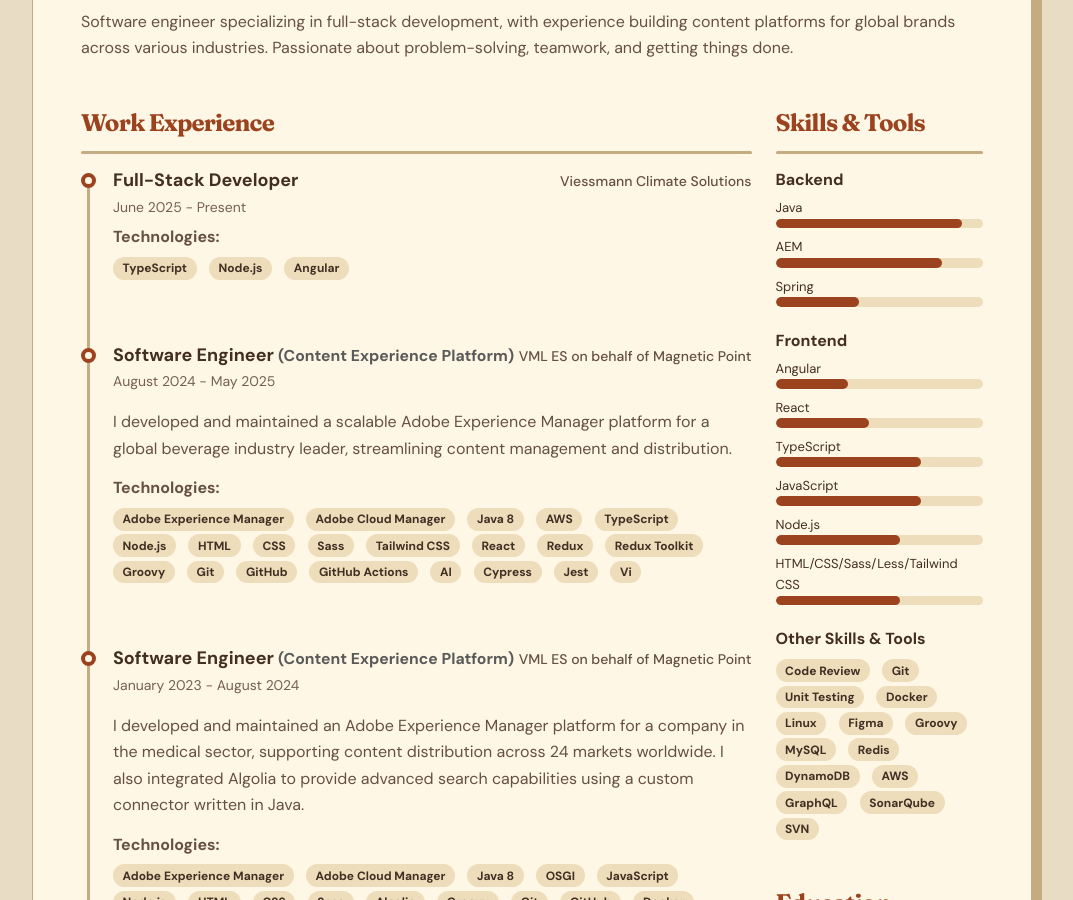
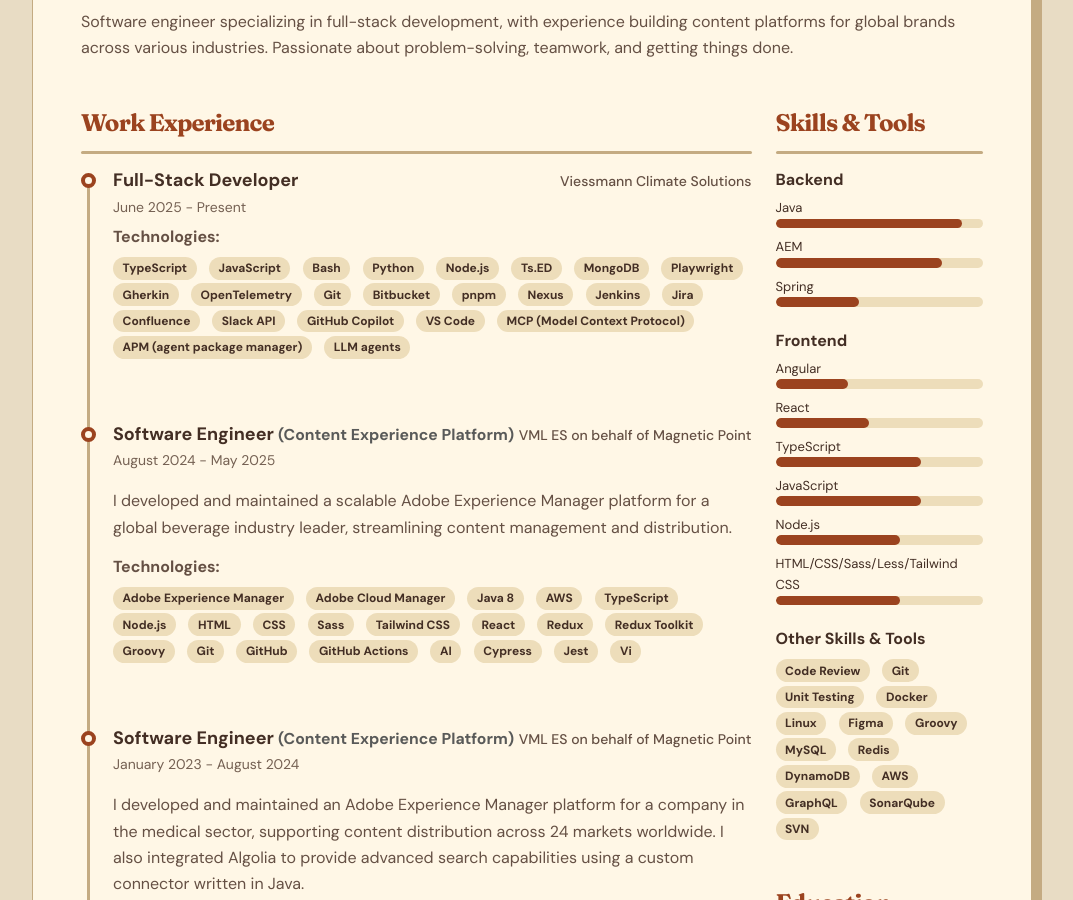
Before and after one commit to strzelcu/resume, a Jekyll site: the page built from index.markdown, in a window 1280 px wide and 900 px high, scrolled down 505 px. Shown: the whole window, without its empty margins (108-1181 px from the left). Built offline with Jekyll 4.4.1, drawn with Linux system fonts in a browser that asks for light colours.

Commit message:
Update Viessmann technologies in data.yml and add a résumé data skill

```diff
--- a/_data/data.yml
+++ b/_data/data.yml
@@ -63,8 +63,28 @@ experiences:
     company: Viessmann Climate Solutions
     technologies:
       - TypeScript
+      - JavaScript
+      - Bash
+      - Python
       - Node.js
-      - Angular
+      - Ts.ED
+      - MongoDB
+      - Playwright
+      - Gherkin
+      - OpenTelemetry
+      - Git
+      - Bitbucket
+      - pnpm
+      - Nexus
+      - Jenkins
+      - Jira
+      - Confluence
+      - Slack API
+      - GitHub Copilot
+      - VS Code
+      - MCP (Model Context Protocol)
+      - APM (agent package manager)
+      - LLM agents
 
   - role: Software Engineer
     subrole: Content Experience Platform
```
Also changed, not shown: .agents/skills/resume-data/SKILL.md (added).
